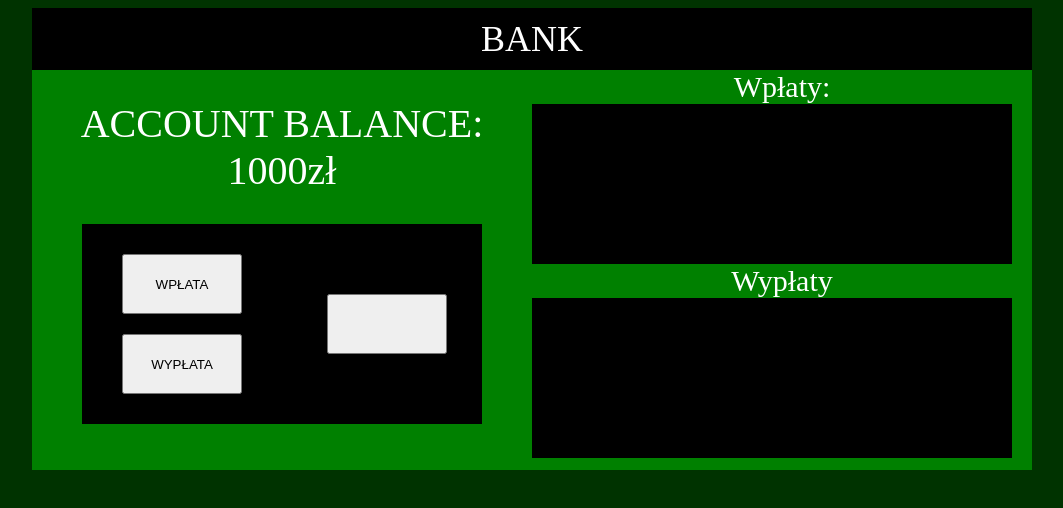
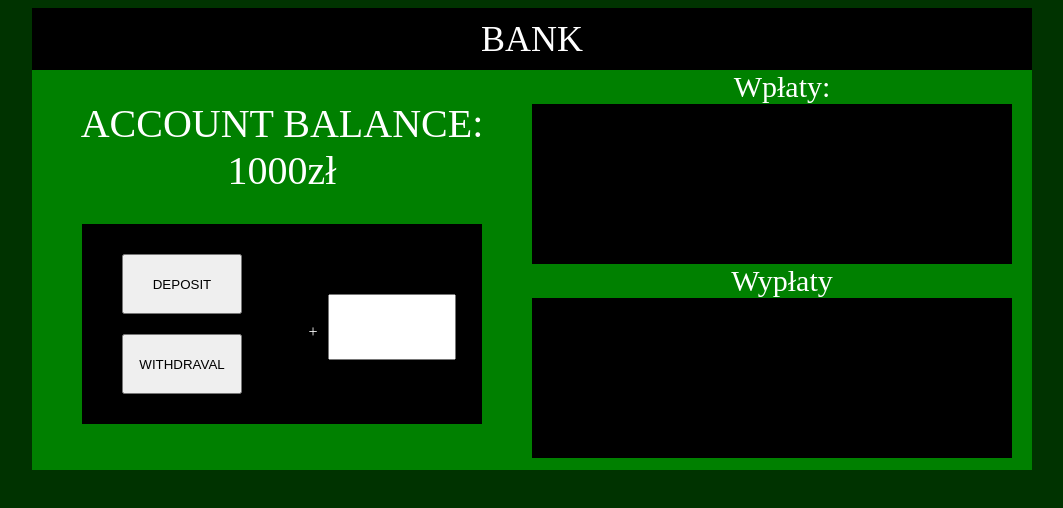
Before and after one commit to Marcin-Kwiatek/Bank, a plain HTML site: page index.html in a window 1280 px wide. Shown: the whole page, without its empty margins (108-1171 px from the left). Drawn offline with Linux system fonts and the light colour scheme.

Commit message:
changing the amount and adding + and -

```diff
--- a/index.html
+++ b/index.html
@@ -17,11 +17,11 @@
             <div class="accountBalance">ACCOUNT BALANCE: 1000zł</div>
             <div class="buttonContainer">
                 <div class="bankingOperation">
-                    <button class="button">WPŁATA</button>
-                    <button class="button">WYPŁATA</button>
+                    <button class="button" id="deposit">DEPOSIT</button>
+                    <button class="button" id="withdrawal">WITHDRAVAL</button>
                 </div>
                 <div class="amount">
-                    <button class="button"></button>
+                    <label id="plusAndMinus">+</label><input type="number" class="button" id="amount">
                 </div>
             </div>
         </div>
--- a/script.js
+++ b/script.js
@@ -0,0 +1,10 @@
+let deposit = document.getElementById("deposit")
+let withdrawal = document.getElementById("withdrawal")
+
+deposit.addEventListener("click", function () { change("+") })
+withdrawal.addEventListener("click", function () { change("-") })
+
+function change(event) {
+    let plusAndMinus = document.getElementById("plusAndMinus")
+    plusAndMinus.innerHTML = event
+}
--- a/style.css
+++ b/style.css
@@ -67,3 +67,7 @@ body{
     text-align: center;
     font-size: 30px;
 }
+#amount{
+    font-size: 30px;
+    text-align: center;
+}
```
